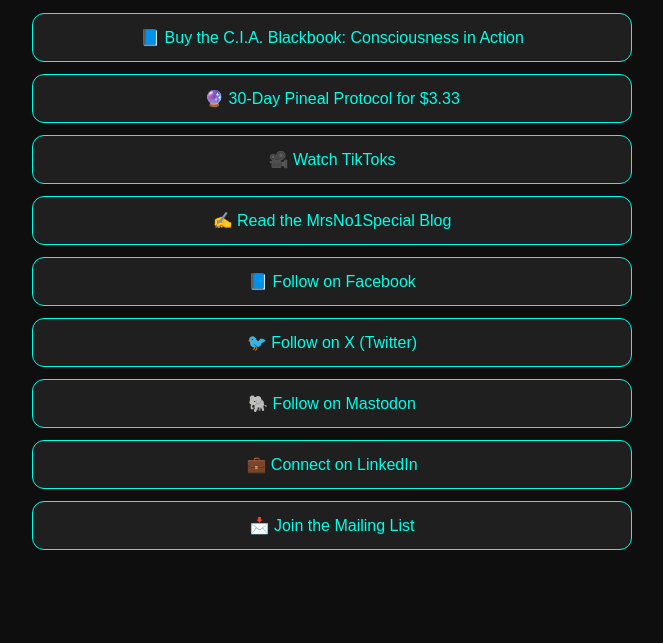
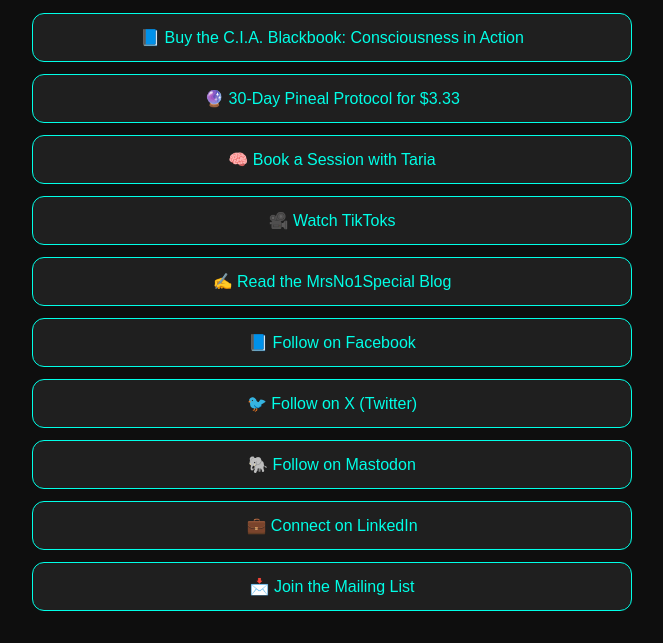
Before and after one commit to mrsno1special/mrsno1special.github.io, a plain HTML site: page index.html in a window 1280 px wide. Shown: the part 259-902 px from the top of the page, without its empty margins (308-971 px from the left). Before the commit the page ends 841 px from the top, so only its background shows below. Drawn offline with Linux system fonts and the light colour scheme.

Commit message:
Update index.html

```diff
--- a/index.html
+++ b/index.html
@@ -64,6 +64,7 @@
 			<a class="link" href="https://www.ko-fi.com/s/08d2f27f76"
 				>🔮 30-Day Pineal Protocol for $3.33
 			</a>
+			<a class="link" href="https://ko-fi.com/mrsno1special/commissions">🧠 Book a Session with Taria</a>
 			<a
 				class="link"
 				href="https://www.tiktok.com/@mrsno1special"
@@ -102,7 +103,7 @@
 			>
 			<!-- a class="link" href="#">🔮 Decode the Matrix: Free Chapter</a>
 			< a class="link" href="#">🎙️ Conscious Comedy Club Info</a-->
-			<!-- <a class="link" href="#">🧠 Book a Session with Taria</a> -->
+			<!--  -->
 		</div>
 	</body>
 </html>
```
